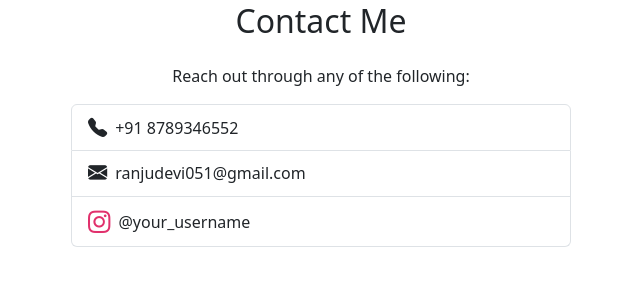
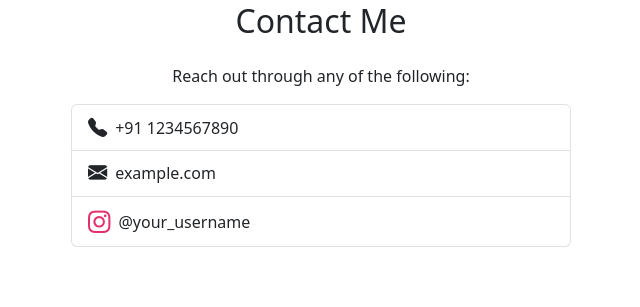
Before and after one commit to ankit1350/makeup_project, a Django app: page /contact/ in a window 1280 px wide. Shown: the part 128-435 px from the top of the page, without its empty margins (319-959 px from the left). Run offline with Django 5.2, Linux system fonts and the light colour scheme.

Commit message:
Update contact.html

```diff
--- a/portfolio/templates/portfolio/contact.html
+++ b/portfolio/templates/portfolio/contact.html
@@ -13,13 +13,13 @@
     <!-- Phone -->
     <li class="list-group-item d-flex align-items-center">
       <i class="bi bi-telephone-fill me-2" style="font-size: 1.2rem;"></i>
-      +91 8789346552
+      +91 1234567890
     </li>
 
     <!-- Email -->
     <li class="list-group-item d-flex align-items-center">
       <i class="bi bi-envelope-fill me-2" style="font-size: 1.2rem;"></i>
-      ranjudevi051@gmail.com
+      example.com
     </li>
 
     <!-- Instagram -->
```
